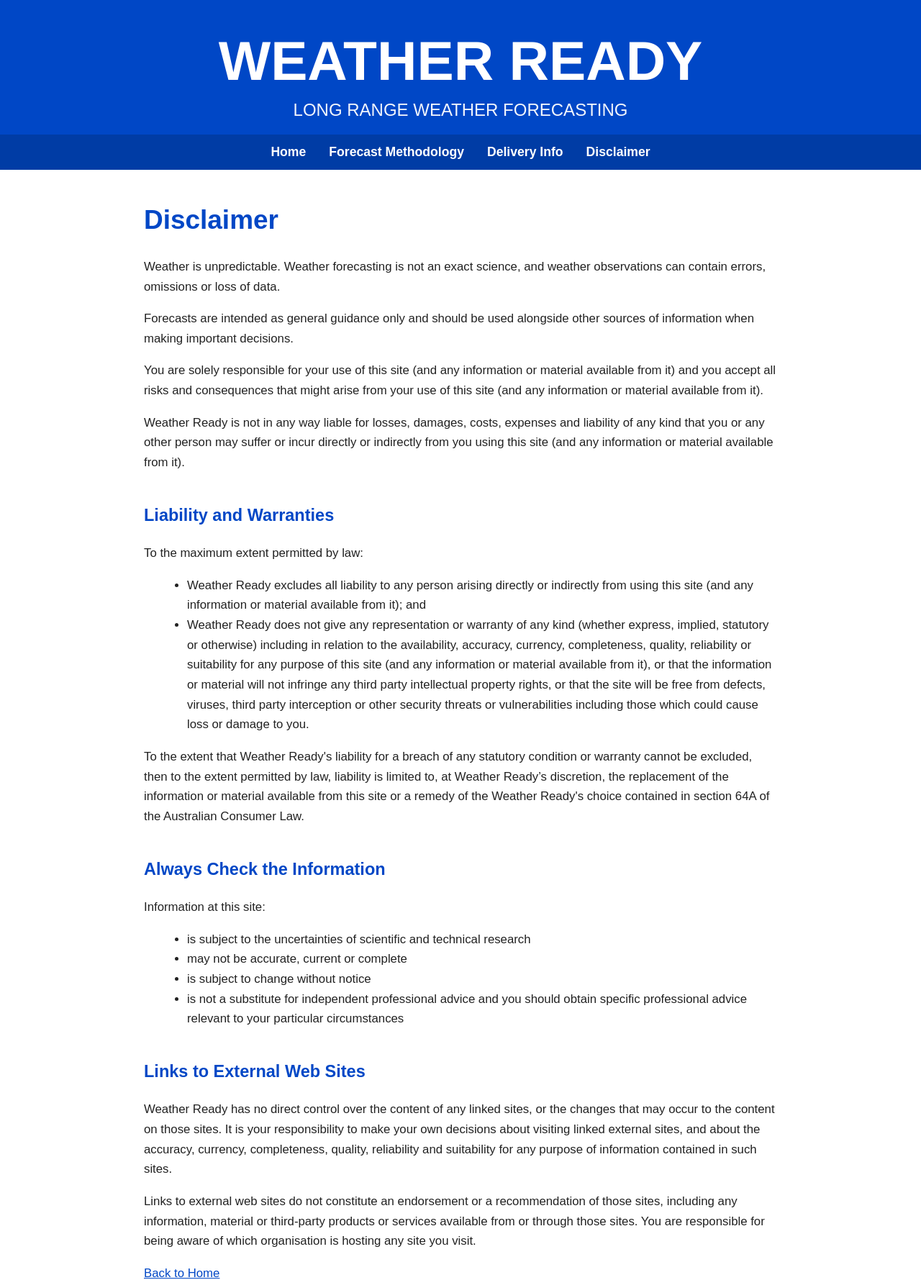
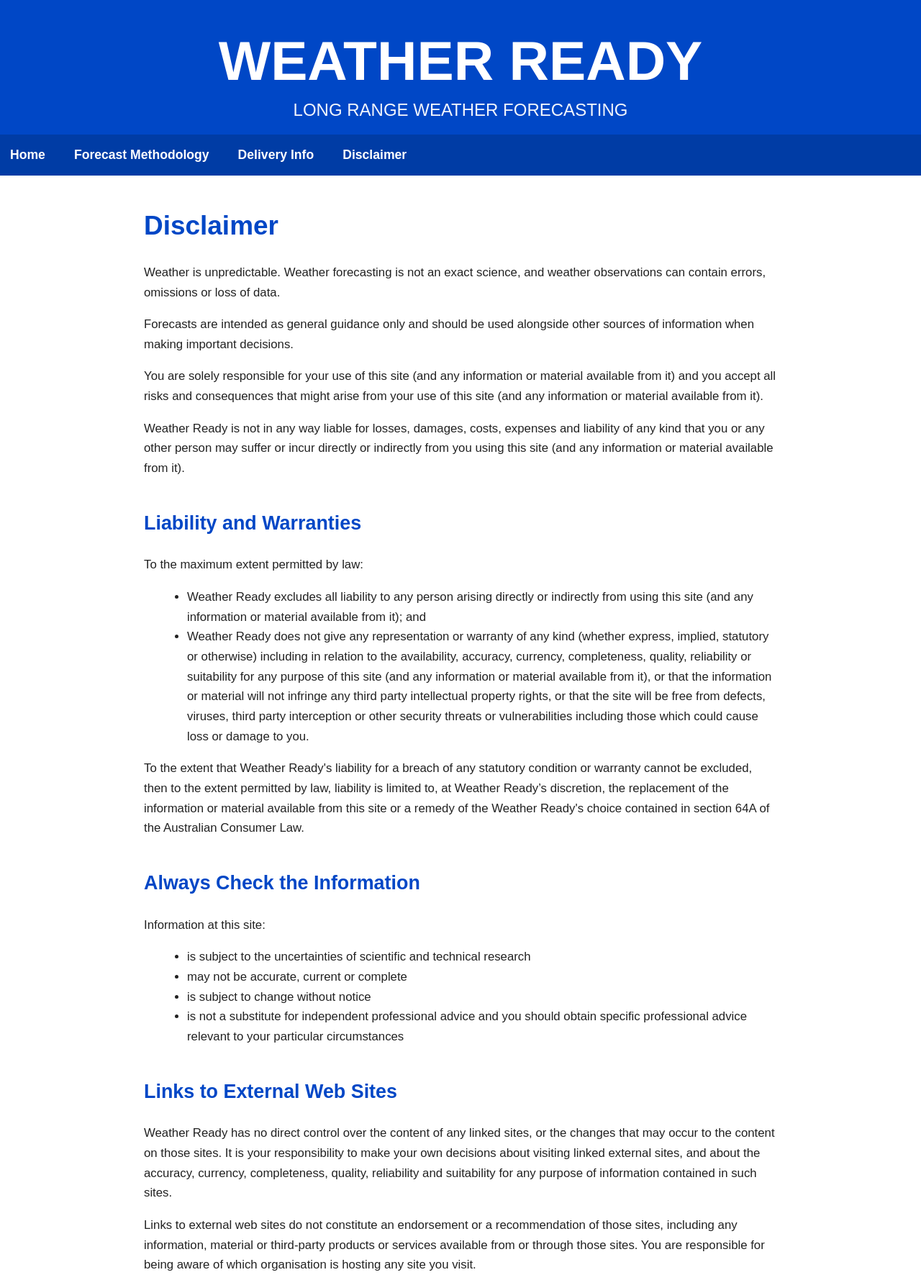
Before and after one commit to jack292929292/weatherready-site, a Flask app: page /legal_disclaimers in a window 1280 px wide. Shown: the top 1779 px of the page at 72% size. Run offline with Flask 3, Linux system fonts and the light colour scheme.

Commit message:
Update legal_disclaimers.html

```diff
--- a/templates/legal_disclaimers.html
+++ b/templates/legal_disclaimers.html
@@ -49,19 +49,18 @@
 
     .subnav {
       display: flex;
-      flex-wrap: nowrap;
-      justify-content: center;
-      padding: 14px 10px;
-      gap: 32px;
-      min-width: max-content;
+      justify-content: flex-start;
+      padding: 12px 10px;
+      gap: clamp(10px, 4vw, 32px);
+      white-space: nowrap;
     }
 
     .subnav a {
       color: white;
+      font-size: clamp(0.9em, 3vw, 1.1em);
+      font-weight: bold;
       text-decoration: none;
-      font-size: 1.1em;
-      font-weight: bold;
-      white-space: nowrap;
+      padding: 6px 4px;
       flex-shrink: 0;
     }
 
@@ -86,7 +85,7 @@
     h2 {
       margin-top: 40px;
       color: var(--blue);
-      font-size: 1.4em;
+      font-size: clamp(1.2em, 3vw, 1.6em);
     }
 
     ul {
@@ -139,7 +138,7 @@
       Weather is unpredictable. Weather forecasting is not an exact science, and weather observations can contain errors, omissions or loss of data.
     </p>
 
-     <p>
+    <p>
       Forecasts are intended as general guidance only and should be used alongside other sources of information when making important decisions.
     </p>
 
```
